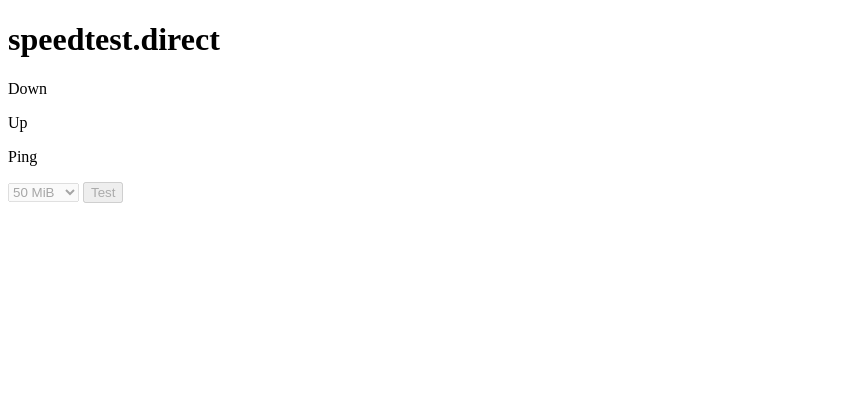
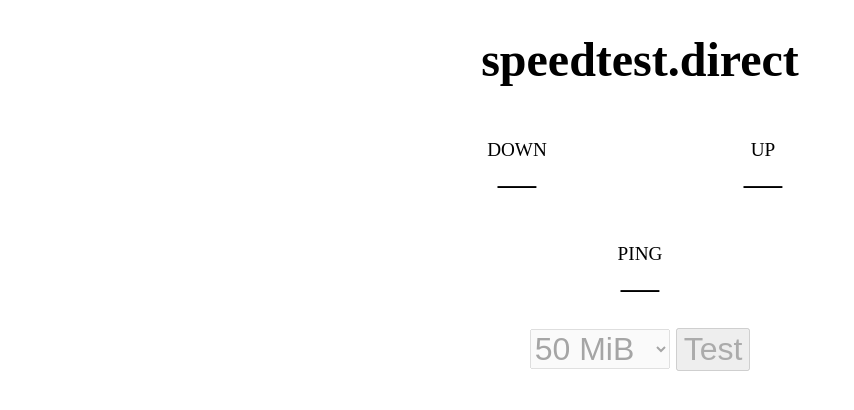
Before and after one commit to YoRyan/speedtest-direct, a plain HTML site: page static/index.html in a window 1280 px wide. Shown: the whole page, without its empty margins (0-854 px from the left). Drawn offline with Linux system fonts and the light colour scheme.

Commit message:
some ghetto CSS

```diff
--- a/static/client.js
+++ b/static/client.js
@@ -386,7 +386,7 @@ async function pair(socket) {
         const id = (await socket.send({}, 0)).You;
 
         let template = document.getElementById("connect").content;
-        let popup = template.querySelector(".popup");
+        let popup = template.getElementById("connect-popup");
         document.body.insertBefore(template, document.body.firstChild);
 
         let ident = document.getElementById("my-ident");
--- a/static/index.html
+++ b/static/index.html
@@ -2,16 +2,19 @@
 <html>
 <head>
         <title>speedtest.direct</title>
+        <link rel="stylesheet" href="style.css">
 </head>
 <body>
         <header>
                 <h1>speedtest.direct</h1>
         </header>
-        <section id="display">
+        <section id="displays">
                 <p id="status"></p>
-                <p id="speed-down">Down<span></span></p>
-                <p id="speed-up">Up<span></span></p>
-                <p id="latency">Ping<span></span></p>
+                <div>
+                        <p id="speed-down" class="display">Down<span></span></p>
+                        <p id="speed-up" class="display">Up<span></span></p>
+                </div>
+                <p id="latency" class="display">Ping<span></span></p>
         </section>
         <section id="controls">
                 <select>
@@ -23,7 +26,7 @@
                 <button>Test</button>
         </section>
         <template id="connect">
-        <div class="popup">
+        <div id="connect-popup">
                 <label for="my-ident">Your identifier is:</label>
                 <p id="my-ident"></p>
                 <form>
--- /dev/null
+++ b/static/style.css
@@ -0,0 +1,27 @@
+body {
+        text-align: center;
+        font-size: 1.5rem;
+}
+.display {
+        text-align: center;
+        text-transform: uppercase;
+        font-size: 80%;
+        width: 15rem;
+        display: inline-block;
+}
+.display > span {
+        text-transform: none;
+        font-size: 200%;
+        display: block;
+}
+.display > span:empty:after {
+        content: "—";
+}
+#controls > * {
+        font-size: 2rem;
+}
+
+#connect-popup dl {
+        text-align: left;
+        font-size: 1rem;
+}
```
